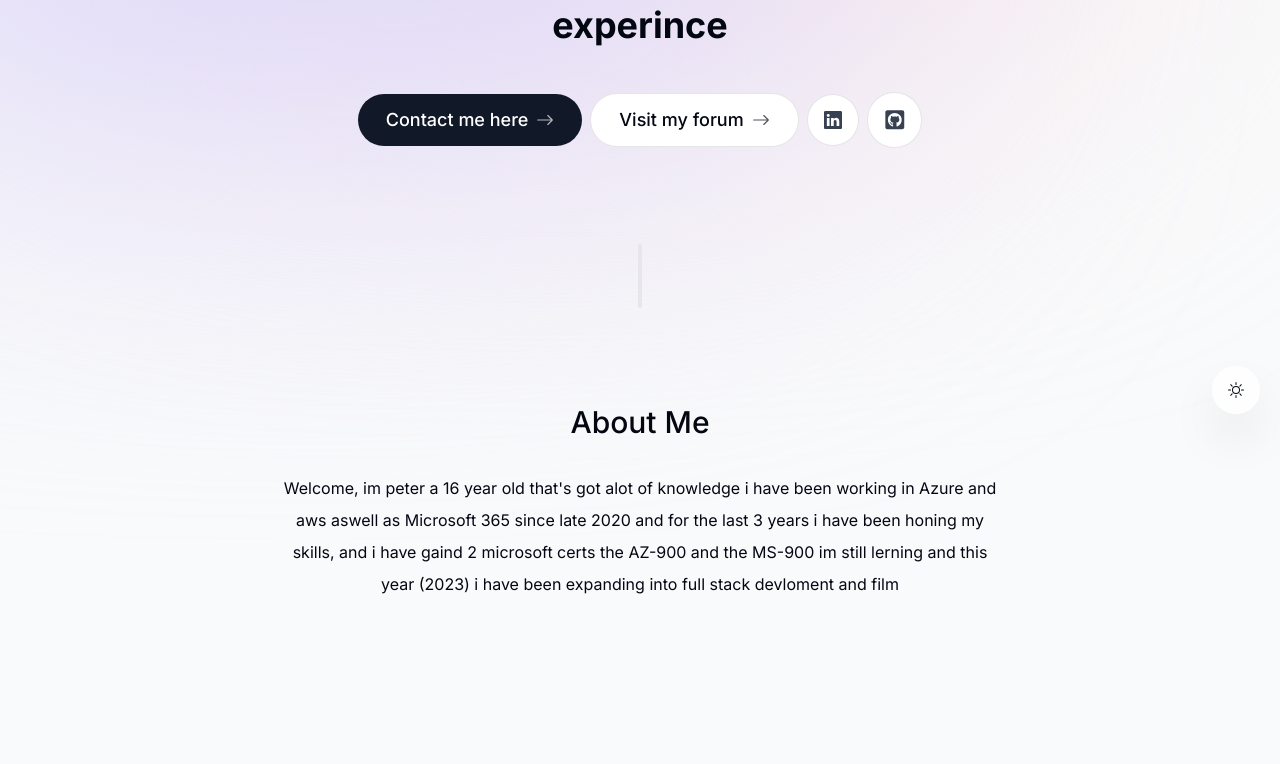
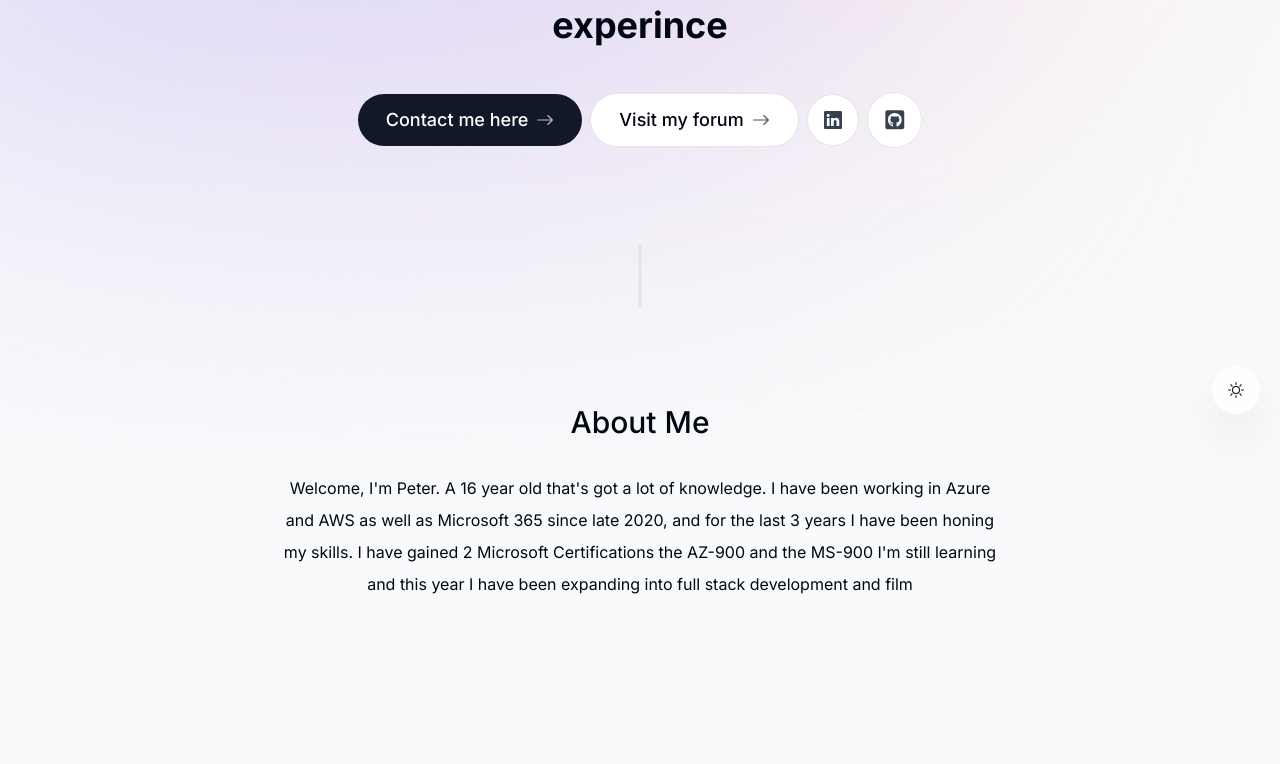
Before and after one commit to huskynz/peter-portfolio, a Next.js app: page / in a window 1280 px wide. Shown: the part 366-1130 px from the top of the page. Built offline with nearby package versions, Linux system fonts and the light colour scheme; no server answers.

Commit message:
FIX YOUR SPELLIN G

```diff
--- a/components/about.tsx
+++ b/components/about.tsx
@@ -18,7 +18,7 @@ export default function About() {
       id="about"
     >
       <SectionHeading>About me</SectionHeading>
-     <p>Welcome, im peter a 16 year old that's got alot of knowledge i have been working in Azure and aws aswell as Microsoft 365 since late 2020 and for the last 3 years i have been honing my skills, and i have gaind 2 microsoft certs <a href="https://learn.microsoft.com/api/credentials/share/en-us/peter-gallwas/868D21A0115A6F3B?sharingId=ABDCE9AB036FFAC5">the AZ-900</a> <a href="https://learn.microsoft.com/api/credentials/share/en-us/peter-gallwas/EF14C73EB99F9662?sharingId=ABDCE9AB036FFAC5">and the MS-900</a> im still lerning and this year (2023) i have been expanding into full stack devloment and film</p>
+     <p>Welcome, I'm Peter. A 16 year old that's got a lot of knowledge. I have been working in Azure and AWS as well as Microsoft 365 since late 2020, and for the last 3 years I have been honing my skills. I have gained 2 Microsoft Certifications <a href="https://learn.microsoft.com/api/credentials/share/en-us/peter-gallwas/868D21A0115A6F3B?sharingId=ABDCE9AB036FFAC5">the AZ-900</a> <a href="https://learn.microsoft.com/api/credentials/share/en-us/peter-gallwas/EF14C73EB99F9662?sharingId=ABDCE9AB036FFAC5">and the MS-900</a> I'm still learning and this year I have been expanding into full stack development and film</p>
     </motion.section>
   );
 }
```
